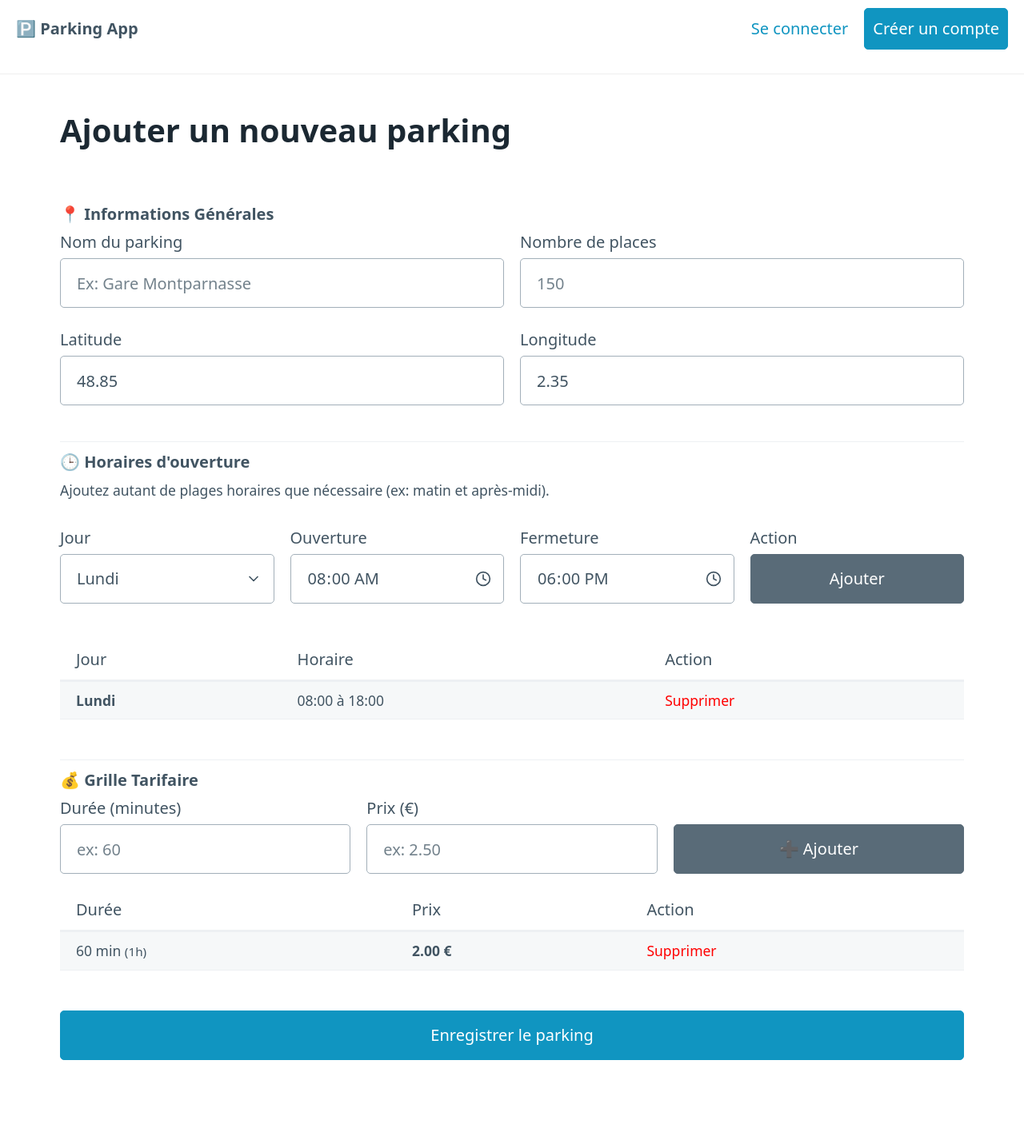
After one commit to Anatole2/Clean, a PHP site: template templates/owner/create_parking.html.twig in a window 1280 px wide. The commit adds this page. Shown: the whole page at 80% size. Run offline with PHP 8.4, Linux system fonts and the light colour scheme; the template is opened without the code that fills it, so the values that code supplies are empty; some libraries are stand-ins or nearby versions.

Commit message:
feat: Adding the the front Form to create Parkings

```diff
--- a/src/Infrastructure/Presenter/CreateParking/JsonCreateParkingPresenter.php
+++ b/src/Infrastructure/Presenter/Owner/CreateParking/JsonCreateParkingPresenter.php
@@ -2,7 +2,7 @@
 
 declare(strict_types=1);
 
-namespace App\Infrastructure\Presenter\CreateParking;
+namespace App\Infrastructure\Presenter\Owner\CreateParking;
 
 use App\Infrastructure\Presenter\PresenterInterface;
 use App\UseCase\Owner\CreateParking\CreateParkingResponse;
@@ -19,7 +19,7 @@ class JsonCreateParkingPresenter implements PresenterInterface
         'name' => $responseDTO->name,
         'totalPlaces' => $responseDTO->totalPlaces,
         'links' => [
-          'self' => "/api/parkings/{$responseDTO->id}"
+          'self' => "/parkings/{$responseDTO->id}"
         ]
       ]
     ]);
--- /dev/null
+++ b/templates/base.html.twig
@@ -0,0 +1,52 @@
+{# templates/base.html.twig #}
+<!DOCTYPE html>
+<html lang="fr">
+<head>
+    <meta charset="UTF-8">
+    <meta name="viewport" content="width=device-width, initial-scale=1.0">
+    <title>{% block title %}Parking App{% endblock %}</title>
+    <link rel="stylesheet" href="https://cdn.jsdelivr.net/npm/@picocss/pico@1/css/pico.min.css">
+    <style>
+        main.container { padding-top: 2rem; }
+        nav { border-bottom: 1px solid #eee; padding-bottom: 1rem; }
+    </style>
+</head>
+<body>
+
+    <nav class="container-fluid">
+        <ul>
+            <li><strong>🅿️ Parking App</strong></li>
+        </ul>
+        <ul>
+            {# CAS 1 : L'utilisateur n'est PAS connecté #}
+            {% if user is null %}
+                <li><a href="/login">Se connecter</a></li>
+                <li><a href="/register" role="button">Créer un compte</a></li>
+
+            {# CAS 2 : L'utilisateur EST connecté #}
+            {% else %}
+                <li>Bonjour, {{ user.email }}</li>
+
+                {# Menu spécifique PROPRIÉTAIRE #}
+                {% if user.role == 'OWNER' %}
+                    <li><a href="/dashboard">Mes Parkings</a></li>
+                    <li><a href="/parkings/new">Ajouter un parking</a></li>
+                {% endif %}
+
+                {# Menu spécifique CONDUCTEUR (USER) #}
+                {% if user.role == 'USER' %}
+                    <li><a href="/search">Trouver une place</a></li>
+                    <li><a href="/reservations">Mes Réservations</a></li>
+                {% endif %}
+
+                <li><a href="/logout" role="button" class="secondary outline">Déconnexion</a></li>
+            {% endif %}
+        </ul>
+    </nav>
+
+    <main class="container">
+        {% block body %}{% endblock %}
+    </main>
+
+</body>
+</html>
--- /dev/null
+++ b/templates/owner/create_parking.html.twig
@@ -0,0 +1,281 @@
+{% extends "base.html.twig" %}
+
+{% block title %}Nouveau Parking{% endblock %}
+
+{% block body %}
+    <h1>Ajouter un nouveau parking</h1>
+
+    <form action="/parkings" method="POST" id="parkingForm" onsubmit="return prepareForm()">
+
+        <fieldset>
+            <legend><strong>📍 Informations Générales</strong></legend>
+            <div class="grid">
+                <label>
+                    Nom du parking
+                    <input type="text" name="name" placeholder="Ex: Gare Montparnasse" required>
+                </label>
+                <label>
+                    Nombre de places
+                    <input type="number" name="totalPlaces" placeholder="150" required>
+                </label>
+            </div>
+            <div class="grid">
+                <label>Latitude <input type="text" name="latitude" value="48.85"></label>
+                <label>Longitude <input type="text" name="longitude" value="2.35"></label>
+            </div>
+        </fieldset>
+
+        <hr>
+
+        <fieldset>
+            <legend><strong>🕒 Horaires d'ouverture</strong></legend>
+            <p class="help-text"><small>Ajoutez autant de plages horaires que nécessaire (ex: matin et après-midi).</small></p>
+
+            <div class="grid">
+                <label>
+                    Jour
+                    <select id="timeDay">
+                        <option value="1">Lundi</option>
+                        <option value="2">Mardi</option>
+                        <option value="3">Mercredi</option>
+                        <option value="4">Jeudi</option>
+                        <option value="5">Vendredi</option>
+                        <option value="6">Samedi</option>
+                        <option value="7">Dimanche</option>
+                    </select>
+                </label>
+
+                <label>
+                    Ouverture
+                    <input type="time" id="timeStart" value="08:00">
+                </label>
+
+                <label>
+                    Fermeture
+                    <input type="time" id="timeEnd" value="12:00">
+                </label>
+
+                <label>
+                    Action
+                    <button type="button" onclick="addTimeSlot()" class="secondary" style="margin-top: 5px;">Ajouter</button>
+                </label>
+            </div>
+
+            <table role="grid" style="margin-top: 20px;">
+                <thead>
+                    <tr>
+                        <th>Jour</th>
+                        <th>Horaire</th>
+                        <th>Action</th>
+                    </tr>
+                </thead>
+                <tbody id="timeSlotsListBody">
+                    </tbody>
+            </table>
+
+            <div id="hiddenHoursContainer"></div>
+        </fieldset>
+
+        <hr>
+
+        <fieldset>
+            <legend><strong>💰 Grille Tarifaire</strong></legend>
+            <div class="grid">
+                <div>
+                    <label>Durée (minutes)</label>
+                    <input type="number" id="newDuration" placeholder="ex: 60" min="15" step="15">
+                </div>
+                <div>
+                    <label>Prix (€)</label>
+                    <input type="number" id="newPrice" placeholder="ex: 2.50" min="0" step="0.10">
+                </div>
+                <div style="display: flex; align-items: flex-end;">
+                    <button type="button" onclick="addPrice()" class="secondary" style="margin-bottom: 20px;">➕ Ajouter</button>
+                </div>
+            </div>
+
+            <table role="grid">
+                <thead>
+                    <tr>
+                        <th>Durée</th>
+                        <th>Prix</th>
+                        <th>Action</th>
+                    </tr>
+                </thead>
+                <tbody id="priceListBody"></tbody>
+            </table>
+
+            <div id="hiddenPricesContainer"></div>
+        </fieldset>
+
+        <button type="submit">Enregistrer le parking</button>
+    </form>
+
+    <script>
+        // --- VARIABLES GLOBALES ---
+        // On stocke les horaires en mémoire JS pour pouvoir les gérer facilement
+        let timeSlots = [];
+        const dayNames = {1: 'Lundi', 2: 'Mardi', 3: 'Mercredi', 4: 'Jeudi', 5: 'Vendredi', 6: 'Samedi', 7: 'Dimanche'};
+
+        // --- GESTION DES HORAIRES (NOUVEAU) ---
+
+        function addTimeSlot() {
+            const daySelect = document.getElementById('timeDay');
+            const startInput = document.getElementById('timeStart');
+            const endInput = document.getElementById('timeEnd');
+
+            const dayVal = parseInt(daySelect.value);
+            const startVal = startInput.value;
+            const endVal = endInput.value;
+
+            if (!startVal || !endVal) {
+                alert("Veuillez définir une heure de début et de fin.");
+                return;
+            }
+
+            if (startVal >= endVal) {
+                alert("L'heure de fermeture doit être après l'ouverture !");
+                return;
+            }
+
+            // Ajout à notre liste JS
+            const newSlot = {
+                id: Date.now(), // ID unique pour suppression
+                day: dayVal,
+                start: startVal,
+                end: endVal
+            };
+            timeSlots.push(newSlot);
+
+            // On trie les créneaux par jour puis par heure (pour faire joli)
+            timeSlots.sort((a, b) => {
+                if (a.day !== b.day) return a.day - b.day;
+                return a.start.localeCompare(b.start);
+            });
+
+            renderTimeSlots();
+        }
+
+        function removeTimeSlot(id) {
+            timeSlots = timeSlots.filter(slot => slot.id !== id);
+            renderTimeSlots();
+        }
+
+        function renderTimeSlots() {
+            const tbody = document.getElementById('timeSlotsListBody');
+            tbody.innerHTML = '';
+
+            timeSlots.forEach(slot => {
+                const tr = document.createElement('tr');
+                tr.innerHTML = `
+                    <td><strong>${dayNames[slot.day]}</strong></td>
+                    <td>${slot.start} à ${slot.end}</td>
+                    <td><a href="#" onclick="removeTimeSlot(${slot.id}); return false;" style="color: red;">Supprimer</a></td>
+                `;
+                tbody.appendChild(tr);
+            });
+        }
+
+        // --- GESTION DES PRIX ---
+
+        function addPrice(giveFocus = true) {
+            const durationInput = document.getElementById('newDuration');
+            const priceInput = document.getElementById('newPrice');
+            const duration = parseInt(durationInput.value);
+            const priceInEuros = parseFloat(priceInput.value);
+
+            if (!duration || isNaN(priceInEuros)) {
+                alert("Erreur de saisie prix/durée.");
+                return;
+            }
+
+            const priceInCents = Math.round(priceInEuros * 100);
+
+            // Visuel
+            const tbody = document.getElementById('priceListBody');
+            const tr = document.createElement('tr');
+            const hours = Math.floor(duration / 60);
+            const mins = duration % 60;
+            const readableTime = hours > 0 ? `${hours}h${mins > 0 ? mins : ''}` : `${mins} min`;
+
+            tr.innerHTML = `
+                <td>${duration} min <small>(${readableTime})</small></td>
+                <td><strong>${priceInEuros.toFixed(2)} €</strong></td>
+                <td><a href="#" onclick="this.closest('tr').remove(); removeHiddenInputPrice(${duration}); return false;" style="color: red;">Supprimer</a></td>
+            `;
+            tbody.appendChild(tr);
+
+            // Technique (Input caché)
+            const container = document.getElementById('hiddenPricesContainer');
+            const input = document.createElement('input');
+            input.type = 'hidden';
+            input.id = `input_price_${duration}`;
+            input.name = `priceGridConfig[${duration}]`;
+            input.value = priceInCents;
+            container.appendChild(input);
+
+            durationInput.value = '';
+            priceInput.value = '';
+            if (giveFocus) durationInput.focus();
+        }
+
+        function removeHiddenInputPrice(duration) {
+            const input = document.getElementById(`input_price_${duration}`);
+            if (input) input.remove();
+        }
+
+        // --- PREPARATION FORMULAIRE ---
+
+        function prepareForm() {
+            const hoursContainer = document.getElementById('hiddenHoursContainer');
+            hoursContainer.innerHTML = '';
+
+            // 1. Génération des inputs cachés pour les HORAIRES depuis notre tableau JS
+            if (timeSlots.length === 0) {
+                alert("Vous devez ajouter au moins un créneau horaire !");
+                return false;
+            }
+
+            timeSlots.forEach((slot, index) => {
+                createHiddenInput(hoursContainer, `openingHoursConfig[${index}][startDay]`, slot.day);
+                createHiddenInput(hoursContainer, `openingHoursConfig[${index}][startTime]`, slot.start);
+                createHiddenInput(hoursContainer, `openingHoursConfig[${index}][endDay]`, slot.day);
+                createHiddenInput(hoursContainer, `openingHoursConfig[${index}][endTime]`, slot.end);
+            });
+
+            // 2. Vérification des PRIX
+            if (document.getElementById('hiddenPricesContainer').children.length === 0) {
+                 // Prix de secours pour pas planter
+                 const input = document.createElement('input');
+                 input.type = 'hidden';
+                 input.name = `priceGridConfig[60]`;
+                 input.value = '1000'; // 10€ par défaut dissuasif
+                 document.getElementById('hiddenPricesContainer').appendChild(input);
+            }
+
+            return true;
+        }
+
+        function createHiddenInput(container, name, value) {
+            const input = document.createElement('input');
+            input.type = 'hidden';
+            input.name = name;
+            input.value = value;
+            container.appendChild(input);
+        }
+
+        // --- CHARGEMENT ---
+        window.onload = function() {
+            // Initialisation Prix
+            document.getElementById('newDuration').value = "60";
+            document.getElementById('newPrice').value = "2.00";
+            addPrice(false);
+
+            // Initialisation Horaires (Exemple: Lundi 8h-18h)
+            document.getElementById('timeDay').value = "1"; // Lundi
+            document.getElementById('timeStart').value = "08:00";
+            document.getElementById('timeEnd').value = "18:00";
+            addTimeSlot(); // On ajoute un créneau par défaut
+        };
+    </script>
+{% endblock %}
```
Also changed, not shown: config/dependencies.php (+36 -1 lines), public/index.php (+80 -37 lines), src/Infrastructure/Controller/Owner/CreateParkingController.php (+51 -25 lines), src/Infrastructure/Controller/Owner/ShowCreateParkingFormController.php (added, +16 -0 lines), src/Infrastructure/Middleware/AuthMiddleware.php (+22 -12 lines), src/Infrastructure/Presenter/Owner/CreateParking/HtmlCreateParkingPresenter.php (added, +19 -0 lines), src/Infrastructure/Presenter/PresenterFactory.php (+31 -12 lines), templates/error.html.twig (added, +14 -0 lines), templates/owner/parking_created.html.twig (added, +14 -0 lines).
